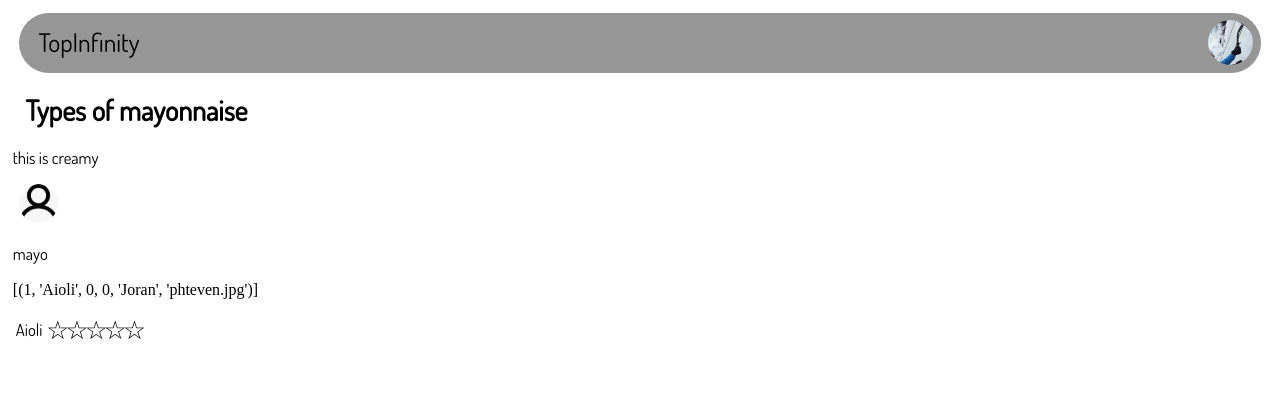
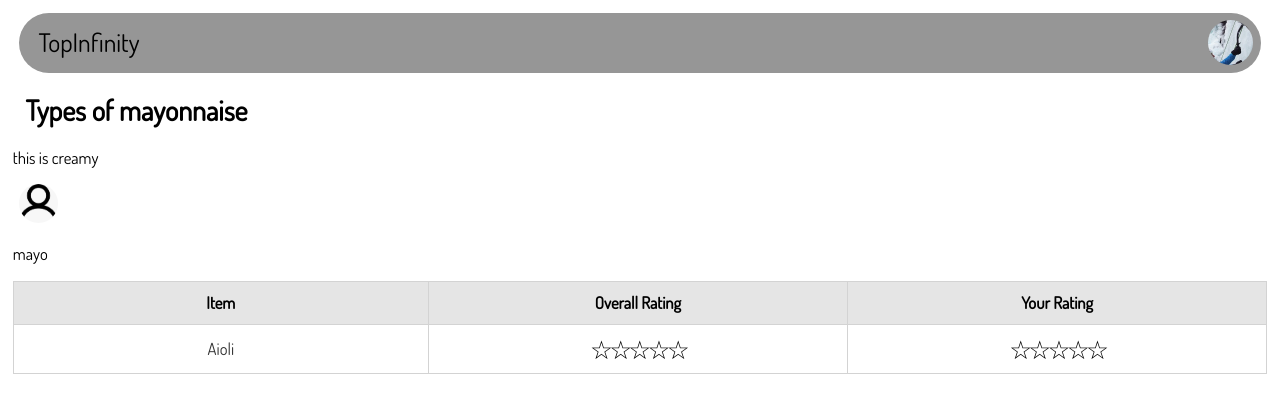
Before and after one commit to JoranQuack/TopInfinity, a Flask app: page /topic/10 in a window 1280 px wide. Shown: the top 413 px of the page. Run offline with Flask 2, Linux system fonts and the light colour scheme; a user stored in the database is signed in; data comes from the database, SQL or seed files in the repository; both versions use the stored data as it was before the commit.

Commit message:
item ratings display and input
with all the backend shiza as well, next step is to add ability to create items very cool yayayayyayaya

```diff
--- a/app.py
+++ b/app.py
@@ -275,9 +275,25 @@ def topic(topicid):
     cursor.execute(sql, (topicid, ))
     topics = cursor.fetchall()
     cursor = get_db().cursor()
-    sql = "SELECT items.id, items.name, items.rating, items.ratingnumber, users.username, users.pfp FROM items JOIN users ON items.userid = users.id WHERE items.topicid = ?"
+    sql = "SELECT id, name, rating FROM items WHERE topicid = ?"
     cursor.execute(sql, (topicid, ))
     items = cursor.fetchall()
+    cursor = get_db().cursor()
+    sql = "SELECT rating, itemid FROM user_ratings WHERE userid = ?"
+    cursor.execute(sql, (session['userid'], ))
+    user_ratings = cursor.fetchall()
+    checked_numbers = {5: (0, 0, 0, 0, "checked"), 4: (0, 0, 0, "checked", 0), 3: (
+        0, 0, "checked", 0, 0), 2: (0, "checked", 0, 0, 0), 1: ("checked", 0, 0, 0, 0), 0: (0, 0, 0, 0, 0)}
+    for i, item in enumerate(items):
+        for rating in user_ratings:
+            if rating[1] == item[0]:
+                item = item + (checked_numbers[rating[0]], )
+        item = list(item)
+        item[2] = checked_numbers[round(item[2])]
+        item = tuple(item)
+        if len(item) == 3:
+            item = item + (checked_numbers[0], )
+        items[i] = item
     return render_template('topic.html', topics=topics, items=items)
 
 
@@ -295,9 +311,19 @@ def rate(itemid):
         get_db().commit()
     else:
         cursor = get_db().cursor()
-        sql = "UPDATE user_ratings SET rating = ? WHERE userid = ?, itemid = ?"
+        sql = "UPDATE user_ratings SET rating = ? WHERE userid = ? AND itemid = ?"
         cursor.execute(sql, (rating, session['userid'], itemid))
         get_db().commit()
+    cursor = get_db().cursor()
+    sql = "SELECT rating FROM user_ratings WHERE itemid = ?"
+    cursor.execute(sql, (itemid,))
+    allratings = cursor.fetchall()
+    list_items(allratings)
+    ratingavg = sum(allratings) / len(allratings)
+    cursor = get_db().cursor()
+    sql = "UPDATE items SET rating = ? WHERE id = ?"
+    cursor.execute(sql, (ratingavg, itemid))
+    get_db().commit()
     return redirect(url_for('topic', topicid=session['topicid']))
 
 
--- a/static/styles.css
+++ b/static/styles.css
@@ -25,7 +25,7 @@ form {
     margin: 2vw;
 }
 
-.ratingform {
+.rating-form {
     margin: 0;
 }
 
@@ -144,7 +144,58 @@ form {
     margin-bottom: 0.5vw;
 }
 
+table {
+    color: #333;
+    background: white;
+    border: 1px solid grey;
+    font-size: 12pt;
+    border-collapse: collapse;
+  }
+  table thead th,
+  table tfoot th {
+    color: black;
+    background: rgba(0,0,0,.1);
+  }
+  table caption {
+    padding:.5em;
+  }
+  table th,
+  table td {
+    padding: .5em;
+    border: 1px solid lightgrey;
+    width: 33vw;
+    height: 2vw;
+    text-align: center;
+  }
+  table p,
+  table form,
+  table input,
+  table label {
+    margin: 0;
+    padding: 0;
+  }
+
+
 /* star rating visuals */
+
+    .rating>label::before {
+        content: "\2605";
+        position: absolute;
+        opacity: 0;
+    }
+
+    .rating-input>label:hover:before,
+    .rating-input>label:hover~label:before {
+        opacity: 1 !important;
+    }
+
+    .rating>input:checked~label:before {
+        opacity: 1;
+    }
+
+    .rating-input:hover>input:checked~label:before {
+        opacity: 0.4;
+    }
 
     .rating {
         display: flex;
@@ -163,22 +214,3 @@ form {
         color: #000000;
         cursor: pointer;
     }
-
-    .rating>label::before {
-        content: "\2605";
-        position: absolute;
-        opacity: 0;
-    }
-
-    .rating>label:hover:before,
-    .rating>label:hover~label:before {
-        opacity: 1 !important;
-    }
-
-    .rating>input:checked~label:before {
-        opacity: 1;
-    }
-
-    .rating:hover>input:checked~label:before {
-        opacity: 0.4;
-    }
--- a/templates/topic.html
+++ b/templates/topic.html
@@ -7,27 +7,55 @@
 <img class="pfp profile-pfp" src="{{url_for('static', filename='/pfps/'+topics[0][3])}}">
 <p>{{topics[0][2]}}</p>
 
-{{items}}
-
 <table>
+    <thead>
+        <tr>
+            <th>
+                <p>Item</p>
+            </th>
+            <th>
+                <p>Overall Rating</p>
+            </th>
+            <th>
+                <p>Your Rating</p>
+            </th>
+        </tr>
+    </thead>
+    <tbody>
         {%for item in items:%}
         <tr class="item-section">
             <td>
                 <p>{{item[1]}}</p>
             </td>
             <td>
+                <div class="rating">
+                    <input type="radio" name="rating" value="5" {{item[2][4]}}><label>☆</label>
+                    <input type="radio" name="rating" value="4" {{item[2][3]}}><label>☆</label>
+                    <input type="radio" name="rating" value="3" {{item[2][2]}}><label>☆</label>
+                    <input type="radio" name="rating" value="2" {{item[2][1]}}><label>☆</label>
+                    <input type="radio" name="rating" value="1" {{item[2][0]}}><label>☆</label>
+                </div>
+            </td>
+            <td>
                 <form class="ratingform" action="/rate/{{item[0]}}" method="post">
-            <div class="rating">
-                <input onclick="form.submit()" type="radio" name="rating" value="5" id="5"><label for="5">☆</label>
-                <input onclick="form.submit()" type="radio" name="rating" value="4" id="4"><label for="4">☆</label>
-                <input onclick="form.submit()" type="radio" name="rating" value="3" id="3"><label for="3">☆</label>
-                <input onclick="form.submit()" type="radio" name="rating" value="2" id="2"><label for="2">☆</label>
-                <input onclick="form.submit()" type="radio" name="rating" value="1" id="1"><label for="1">☆</label>
+                    <div class="rating-input rating">
+                        <input onclick="form.submit()" type="radio" name="rating" value="5" id="5" {{item[3][4]}}><label
+                            for="5">☆</label>
+                        <input onclick="form.submit()" type="radio" name="rating" value="4" id="4" {{item[3][3]}}><label
+                            for="4">☆</label>
+                        <input onclick="form.submit()" type="radio" name="rating" value="3" id="3" {{item[3][2]}}><label
+                            for="3">☆</label>
+                        <input onclick="form.submit()" type="radio" name="rating" value="2" id="2" {{item[3][1]}}><label
+                            for="2">☆</label>
+                        <input onclick="form.submit()" type="radio" name="rating" value="1" id="1" {{item[3][0]}}><label
+                            for="1">☆</label>
                     </div>
                 </form>
             </td>
         </tr>
         {%endfor%}
+
+    </tbody>
 </table>
 
 
```
Also changed, not shown: topinfinity.db. Lines whose indentation alone changed are shown as unchanged.
